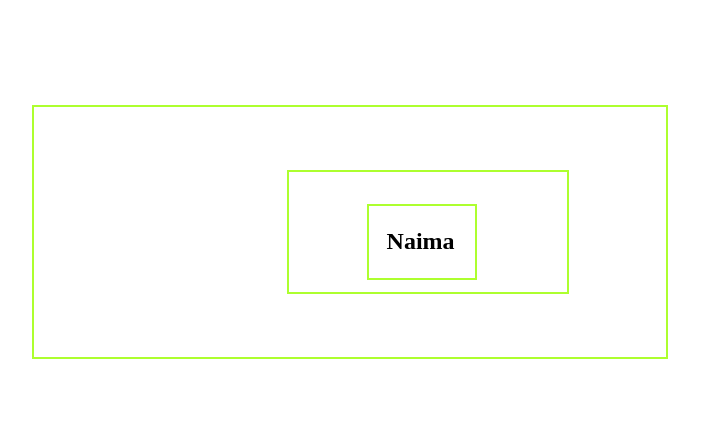
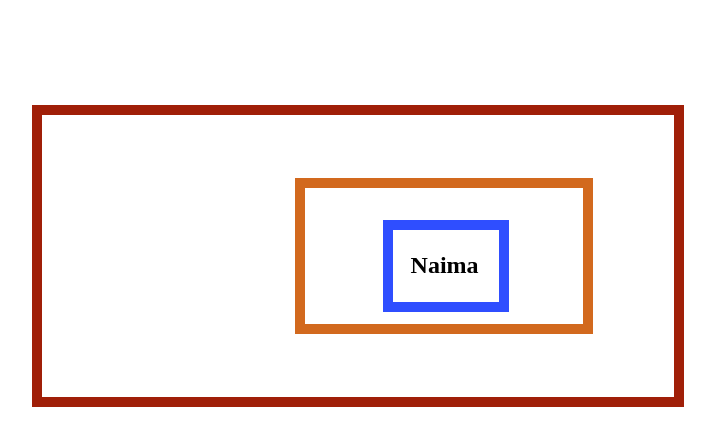
Before and after one commit to Naima-Salim/Box-Model, a plain HTML site: page index.html in a window 1280 px wide. Shown: the part 151-596 px from the top of the page, without its empty margins (267-982 px from the left). Drawn offline with Linux system fonts and the light colour scheme.

Commit message:
changed class

```diff
--- a/index.html
+++ b/index.html
@@ -9,9 +9,9 @@
 </head>
 <body>
     <div class="title"><h1>Box Model</h1></div>
-    <div class="nash">
-    <div class="mima">
-        <div class="Bree">
+    <div class="first box">
+    <div class="second box">
+        <div class="third box">
             <h2>Naima</h2>
             </div>  </div>   </div>
 
--- a/style.css
+++ b/style.css
@@ -2,22 +2,22 @@
   text-align: center;
   padding-top: 5%;
 }
-.Bree{
-  border: solid 2px greenyellow;
+.third {
+  border: solid 10px rgb(47, 78, 255);
   text-align: center;
   width: 20%;
   margin-right: 1%;
   margin-left: 26%;
   padding: 1% 15% 1% 7%;
 }
-.mima{
-  border: solid 2px greenyellow;
+.second {
+  border: solid 10px chocolate;
   width: 40%;
   margin: 10% 20% 10% 40%;
   padding: 5% 2% 2% 2%;
 }
-.nash{
-  border: solid 2px greenyellow;
+.first{
+  border: solid 10px rgb(160, 31, 8);
   width: 50%;
   /* padding: 10% 5% 10% 15%; */
   margin: 10% 10% 10% 23%;
```
